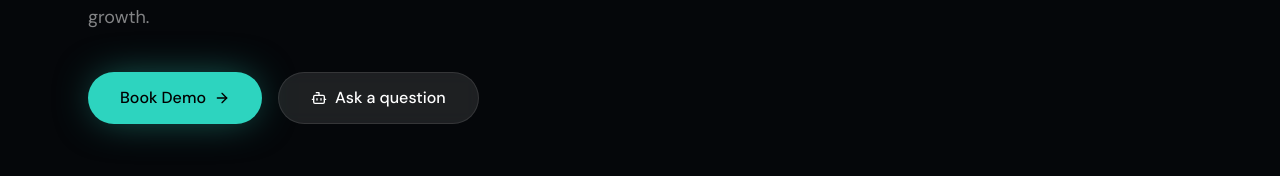
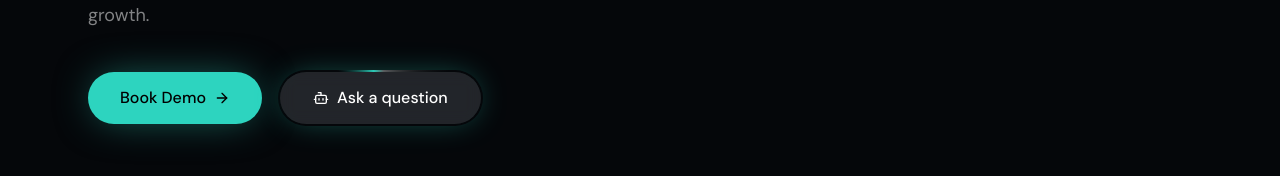
Before and after one commit to tontikm/LuvaTech, a Next.js app: page / in a window 1280 px wide. Shown: the part 484-660 px from the top of the page. Built offline with nearby package versions, Linux system fonts and the light colour scheme; no server answers; the database is empty.

Commit message:
Add animated gradient ring to hero Ask a question button.
Introduce a reusable GradientRing wrapper with rotating teal border and reduced-motion fallback.

Co-authored-by: Cursor <cursoragent@cursor.com>

```diff
--- a/app/globals.css
+++ b/app/globals.css
@@ -96,3 +96,43 @@ h3,
 .animate-pulse-glow {
   animation: pulse-glow 4s ease-in-out infinite;
 }
+
+@property --glow-angle {
+  syntax: "<angle>";
+  initial-value: 0deg;
+  inherits: false;
+}
+
+@keyframes glow-rotate {
+  to {
+    --glow-angle: 360deg;
+  }
+}
+
+.gradient-ring {
+  padding: 2px;
+  border-radius: 9999px;
+  background: conic-gradient(
+    from var(--glow-angle),
+    transparent 0%,
+    rgba(45, 212, 191, 0.95) 12%,
+    rgba(244, 247, 247, 0.35) 18%,
+    transparent 35%
+  );
+  box-shadow: 0 0 32px -8px rgba(45, 212, 191, 0.45);
+  animation: glow-rotate 3.5s linear infinite;
+}
+
+.gradient-ring-inner {
+  border-radius: 9999px;
+  background: #0a0d12;
+}
+
+@media (prefers-reduced-motion: reduce) {
+  .gradient-ring {
+    animation: none;
+    background: transparent;
+    border: 1px solid rgba(45, 212, 191, 0.45);
+    box-shadow: none;
+  }
+}
--- a/components/marketing/sections.tsx
+++ b/components/marketing/sections.tsx
@@ -11,7 +11,7 @@ import {
   Zap,
 } from "lucide-react";
 import { BRAND_DESCRIPTION, BRAND_NAME, BRAND_TAGLINE } from "@/lib/site";
-import { Button, GlassCard } from "@/components/ui";
+import { Button, GlassCard, GradientRing } from "@/components/ui";
 
 const FEATURES = [
   {
@@ -87,9 +87,11 @@ export function HeroSection() {
               <ArrowRight className="h-4 w-4" />
             </Button>
           </Link>
+          <GradientRing>
             <Button
               size="lg"
               variant="secondary"
+              className="border-transparent shadow-none"
               onClick={() => {
                 window.dispatchEvent(new CustomEvent("open-ai-assistant"));
               }}
@@ -97,6 +99,7 @@ export function HeroSection() {
               <Bot className="h-4 w-4" />
               Ask a question
             </Button>
+          </GradientRing>
         </motion.div>
       </div>
     </section>
--- /dev/null
+++ b/components/ui/GradientRing.tsx
@@ -0,0 +1,15 @@
+import { cn } from "@/lib/utils";
+
+export function GradientRing({
+  children,
+  className,
+}: {
+  children: React.ReactNode;
+  className?: string;
+}) {
+  return (
+    <span className={cn("gradient-ring inline-flex", className)}>
+      <span className="gradient-ring-inner inline-flex">{children}</span>
+    </span>
+  );
+}
--- a/components/ui/index.tsx
+++ b/components/ui/index.tsx
@@ -1,5 +1,7 @@
 import { type ClassValue, clsx } from "clsx";
 import { twMerge } from "tailwind-merge";
+
+export { GradientRing } from "./GradientRing";
 
 export function cn(...inputs: ClassValue[]) {
   return twMerge(clsx(inputs));
```
Lines whose indentation alone changed are shown as unchanged.
